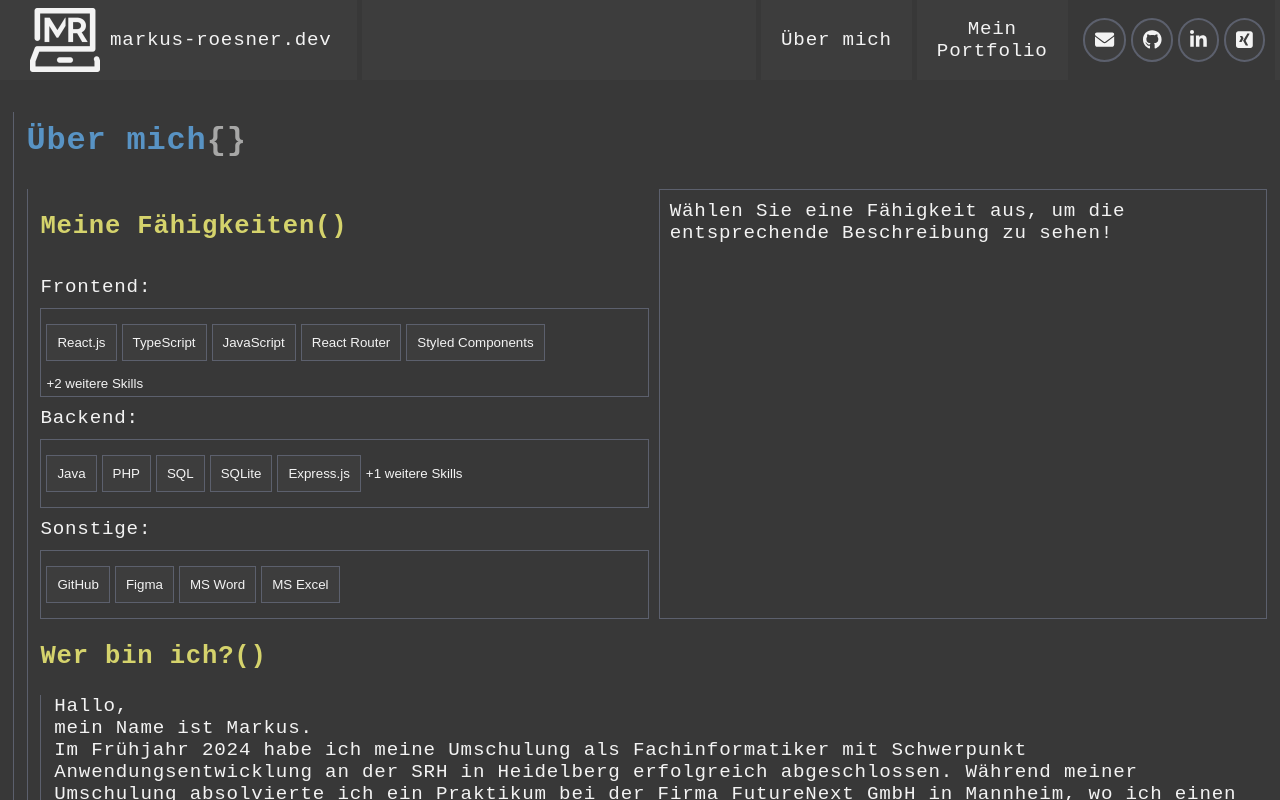
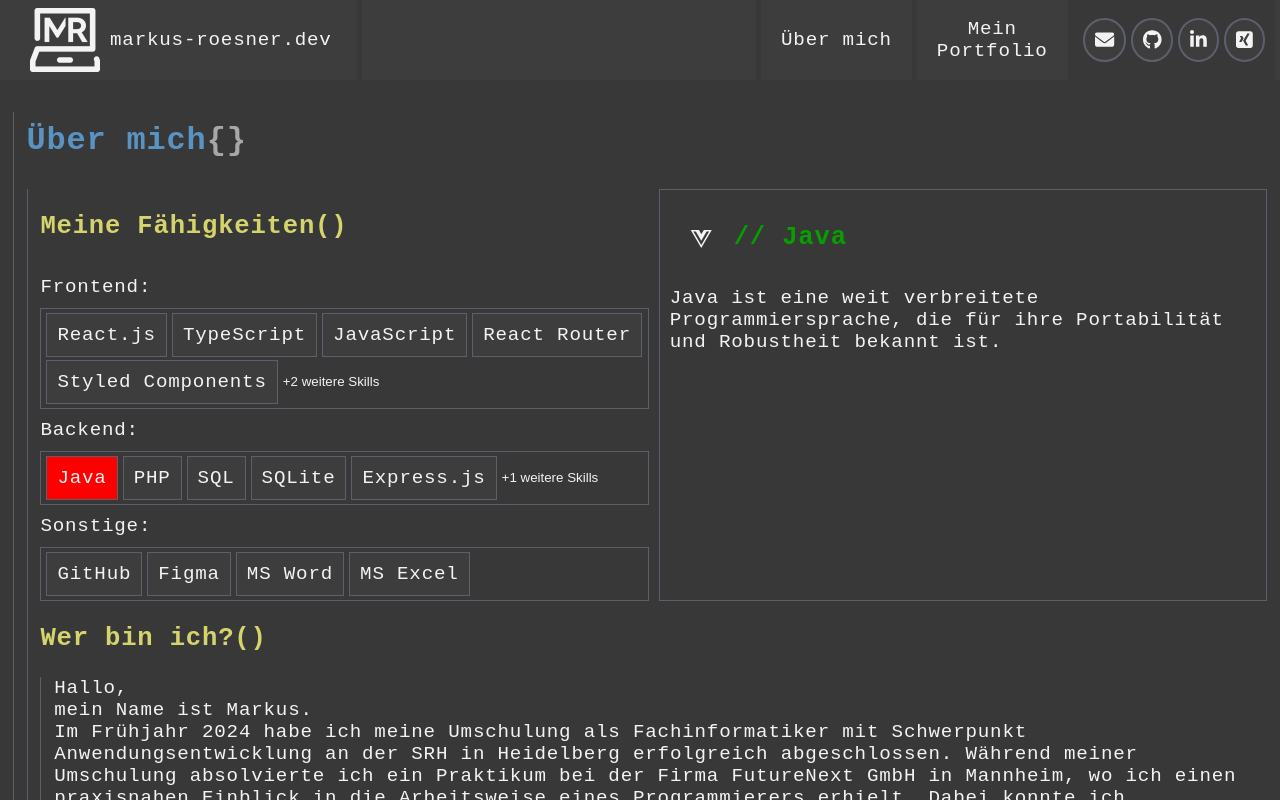
Before and after one commit to M-Roesner/myHomepage-react-ts-wip, a React (Vite) app: page /1/Backend in a window 1280 px wide. Shown: the top 800 px of the page. Built offline with nearby package versions, Linux system fonts and the light colour scheme.

Commit message:
Finalized the implementation of Ract Router with skill links, cleaned up the code and added descriptions.

```diff
--- a/src/components/custom/button/onClickButton/OnClickButton.tsx
+++ /dev/null
@@ -1,30 +0,0 @@
-import React, { MouseEvent } from "react";
-import { StyledOnClickButton } from "./styledOnClickButton";
-
-type OnClickButtonProp = {
-  onClick: () => void;
-  children: React.ReactNode;
-};
-
-/**
- * Button component for triggering an onClick event.
- *
- * @param {Object} props - The props object containing the onClick function and children.
- * @returns {JSX.Element} - The rendered button component.
- */
-const OnClickButton = ({ onClick, children }: OnClickButtonProp) => {
-  const clickHandler = (e: MouseEvent<HTMLButtonElement>) => {
-    e.preventDefault();
-    onClick();
-
-    // TODO: The selected skill should also be displayed in the list where you can click on the button.
-    // However, the component must then no longer be included in the folder for custom components,
-    // as it is a special component for the “Skills” section on the “About me” page.
-
-    // console.log(e.target);
-  };
-
-  return <StyledOnClickButton onClick={clickHandler}>{children}</StyledOnClickButton>;
-};
-
-export default OnClickButton;
--- a/src/components/custom/button/onClickButton/styledOnClickButton.ts
+++ /dev/null
@@ -1,9 +0,0 @@
-import styled from "styled-components";
-import { StyledButtonDefault } from "../styledButtonDefault";
-
-export const StyledOnClickButton = styled(StyledButtonDefault)`
-  &.active {
-    // TODO: CSS set an active style in the theme to determine whether a hover or active style is visible.
-    background-color: ${(props) => props.theme.palette.common.backgroundHoverColor};
-  }
-`;
--- a/src/pages/aboutMe/sections/skills/SectionSkillWrapper.tsx
+++ b/src/pages/aboutMe/sections/skills/SectionSkillWrapper.tsx
@@ -1,29 +1,16 @@
-import { useState } from "react";
-
 // components
 import { StyledSectionSkillWrapper } from "./styledSectionSkillWrapper";
+import SkillListWrapper from "./skillListWrapper/SkillListWrapper";
 import SkillDescription from "./skillDescription/SkillDescription";
-
-// Types
-import { SkillType } from "./skillTypes";
-
-// Resources
-import SkillListWrapper from "./skillListWrapper/SkillListWrapper";
 
 /**
  * Renders a list of skills and their description.
  */
 const SectionSkillWrapper = () => {
-  const [selectedSkill, setSelectedSkill] = useState<SkillType | null>(null);
-
-  const handleSkillClick = (skill: SkillType) => {
-    if (skill !== null) setSelectedSkill(skill);
-  };
-
   return (
     <StyledSectionSkillWrapper>
-      <SkillListWrapper onClick={handleSkillClick} />
-      <SkillDescription oldskill={selectedSkill} />
+      <SkillListWrapper />
+      <SkillDescription />
     </StyledSectionSkillWrapper>
   );
 };
--- a/src/pages/aboutMe/sections/skills/skillDescription/SkillDescription.tsx
+++ b/src/pages/aboutMe/sections/skills/skillDescription/SkillDescription.tsx
@@ -1,78 +1,34 @@
+import { useParams } from "react-router-dom";
+
 // components
 import { StyledSkillDescription } from "./styledSkillDescription";
 import SkilledDescriptionText from "./skillDescriptionText/SkillDescriptionText";
 import SkillProjectLinks from "./SkillProjectLinks/SkillProjectLinks";
 import SkillDesciptionHeader from "./skillDescriptionHeader/SkillDesciptionHeader";
 
+// Resources & Helpers
+import { getSingleSkill } from "./helper";
+
 // Types
-import { SkillCategoryType, SkillType } from "../skillTypes";
-import { useParams } from "react-router-dom";
-import { mySampleSkills } from "../../../../../resources/samples/mySampleSkills";
+import { SkillCategoryType } from "../skillTypes";
 
 export type imgFontAwesomeType = {
   className: string;
   style: React.CSSProperties;
 };
 
-const isNumber = (value: string): boolean => {
-  const parsedValue = Number(value);
-  return isNaN(parsedValue);
-};
-
-const getSingleSkill = (
-  skillCategory: SkillCategoryType | undefined,
-  skillId: number | string | undefined
-): SkillType | undefined => {
-  if (skillCategory === undefined || skillId === undefined) return undefined;
-  let skillIdNumber = 0;
-  if (typeof skillId === "string" && isNumber(skillId)) {
-    skillIdNumber = Number(skillId);
-  } else {
-    skillIdNumber = skillId as number;
-  }
-  const fixSkillIdNumber = 2;
-
-  const skillList = mySampleSkills[skillCategory];
-  console.log(skillList);
-  if (!skillList) {
-    console.log("skillList log");
-    return undefined;
-  }
-
-  // Suche nach der Fähigkeit in der Skill-Liste basierend auf der ID
-  const skill = skillList.find((skill) => skill.id === skillIdNumber);
-  console.log(skill);
-
-  if (!skill) {
-    console.log(`skillIdNumber ${skillIdNumber}`);
-
-    console.log(skillList.find((skill) => skill.id === skillIdNumber));
-    console.log(skillList.find((skill) => skill.id === fixSkillIdNumber));
-
-    console.log("skill log");
-    return undefined;
-  }
-  return skill;
-};
-
-type SkillDescriptionProps = {
-  oldskill: SkillType | null;
-};
 /**
- * Returns a styled description text with the passed skill.
- *
- * @param {SkillType} skill - The skill object contains the description text, among other things.
+ * Returns a styled description of the skill that utilizes parameters from the React Router.
  */
-const SkillDescription = ({ oldskill }: SkillDescriptionProps) => {
+const SkillDescription = () => {
   const { skillId, skillCategory } = useParams<{ skillId: string; skillCategory: SkillCategoryType }>();
-  // const skill = getSingleSkill(skillCategory, skillId);
-
-  const skill = oldskill;
+  const skill = getSingleSkill(skillCategory, skillId);
 
   return (
     <StyledSkillDescription>
       {skill ? (
         <>
+          {/* TODO: Icon: Find a matching icon for the respective skill! */}
           <SkillDesciptionHeader name={skill.name} />
           <SkilledDescriptionText text={skill.description} />
           {skill.links !== undefined && <SkillProjectLinks links={skill.links} />}
--- /dev/null
+++ b/src/pages/aboutMe/sections/skills/skillDescription/helper.ts
@@ -0,0 +1,25 @@
+// Resources & Helpers
+import { mySampleSkills } from "../../../../../resources/samples/mySampleSkills";
+import { isNumber } from "../../../../../utils/isNumber";
+
+// Types
+import { SkillCategoryType, SkillType } from "../skillTypes";
+
+/**
+ * Retrieves a single skill based on its category and ID.
+ *
+ * @param skillCategory The category of the skill.
+ * @param skillId The ID of the skill.
+ * @returns The skill object if found, otherwise undefined.
+ */
+export const getSingleSkill = (
+  skillCategory: SkillCategoryType | undefined,
+  skillId: number | string | undefined
+): SkillType | undefined => {
+  if (skillCategory === undefined || skillId === undefined) return undefined;
+
+  const skillIdNumber = typeof skillId === "string" && isNumber(skillId) ? Number(skillId) : (skillId as number);
+  const skillList = mySampleSkills[skillCategory];
+  const skill = skillList?.find((skill) => skill.id === skillIdNumber);
+  return skill ?? undefined;
+};
--- a/src/pages/aboutMe/sections/skills/skillListWrapper/skillList/SkillItem/SkillItem.tsx
+++ b/src/pages/aboutMe/sections/skills/skillListWrapper/skillList/SkillItem/SkillItem.tsx
@@ -1,17 +1,15 @@
 import { useState } from "react";
 
 // components
-import OnClickButton from "../../../../../../../components/custom/button/onClickButton/OnClickButton";
 import { StyledSectionSkillItem, StyledSectionSkillList } from "./styledSkillItem";
 import { StyledButtonOnlyText } from "../../../../../../../components/custom/button/styledButtonDefault";
+import { StyledNormalButton } from "../../../../../../../components/custom/button/normalButton/styledNormalButton";
 
 // Types
 import { SkillType } from "../../../skillTypes";
-import { StyledNormalButton } from "../../../../../../../components/custom/button/normalButton/styledNormalButton";
 
 type SkillListProps = {
   list: SkillType[];
-  onClick: (skill: SkillType) => void;
 };
 
 /**
@@ -21,20 +19,17 @@ type SkillListProps = {
  * @param {SkillType[]} props.list - The array of skills.
  * @param {Function} props.onClick - The function to be called when a skill is clicked.
  */
-const SkillItem = ({ list, onClick }: SkillListProps) => {
+const SkillItem = ({ list }: SkillListProps) => {
   const [showAll, setShowAll] = useState(false);
 
   const maxVisableSkills = 5;
   const remainingSkills = list.length - maxVisableSkills;
 
-  const handleClick = () => {
-    setShowAll(true);
-  };
+  const handleClick = () => setShowAll(true);
 
   const renderSkillItem = (skill: SkillType) => (
     <StyledSectionSkillItem key={skill.id}>
-      <OnClickButton onClick={() => onClick(skill)}>{skill.name}</OnClickButton>
-      {/* <StyledNormalButton to={`/${skill.id}/${skill.category}`}>{skill.name}</StyledNormalButton> */}
+      <StyledNormalButton to={`/${skill.id}/${skill.category}`}>{skill.name}</StyledNormalButton>
     </StyledSectionSkillItem>
   );
 
--- a/src/pages/aboutMe/sections/skills/skillListWrapper/skillList/SkillList.tsx
+++ b/src/pages/aboutMe/sections/skills/skillListWrapper/skillList/SkillList.tsx
@@ -8,7 +8,6 @@ import { SkillType } from "../../skillTypes";
 type SkillListProps = {
   skillList: SkillType[];
   title: string;
-  onClick: (skill: SkillType) => void;
 };
 
 /**
@@ -18,11 +17,11 @@ type SkillListProps = {
  * @param {string} props.title - The title of the list.
  * @param {Function} props.onClick
  */
-const SkillList = ({ skillList, title, onClick }: SkillListProps) => {
+const SkillList = ({ skillList, title }: SkillListProps) => {
   return (
     <StyledSkillList>
       <StyledSkillListParagraph>{title}:</StyledSkillListParagraph>
-      <SkillItem list={skillList} onClick={onClick} />
+      <SkillItem list={skillList} />
     </StyledSkillList>
   );
 };
--- /dev/null
+++ b/src/utils/isNumber.ts
@@ -0,0 +1,8 @@
+/**
+ * Checks if a given value is a valid number.
+ * @param value The value to check, which can be either a string or a number.
+ */
+export const isNumber = (value: string | number): boolean => {
+  const parsedValue = Number(value);
+  return !isNaN(parsedValue);
+};
```
Also changed, not shown: src/pages/aboutMe/sections/skills/skillListWrapper/SkillListWrapper.tsx (+5 -31 lines).
